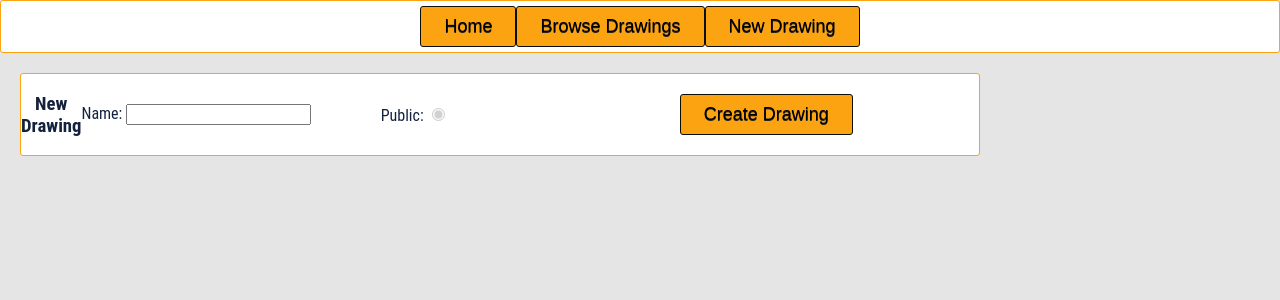
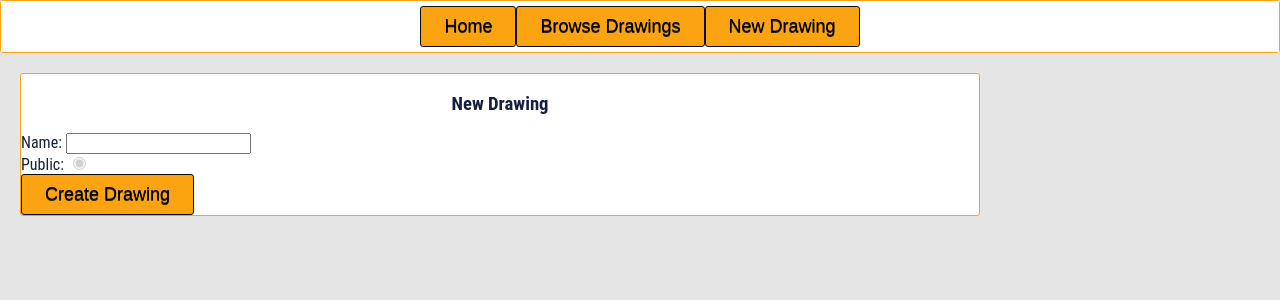
Before and after one commit to dannyboy997/together, a React (Create React App) app in the folder Web/: page /draw in a window 1280 px wide. Shown: the top 300 px of the page. Built offline with nearby package versions, Linux system fonts and the light colour scheme.

Commit message:
Update App.css

```diff
--- a/Web/src/App.css
+++ b/Web/src/App.css
@@ -38,12 +38,11 @@ html, body {
 .content-box {
   justify-content: center;
   align-content: center;
-  align-items: center;
 	border-radius:3px;
   border:1px solid #fca311;
   background-color: #ffffff;
   height: 100%;
-  display: flex;
+  display: block;
 }
 
 .parent-canvas, .canvas {
```
